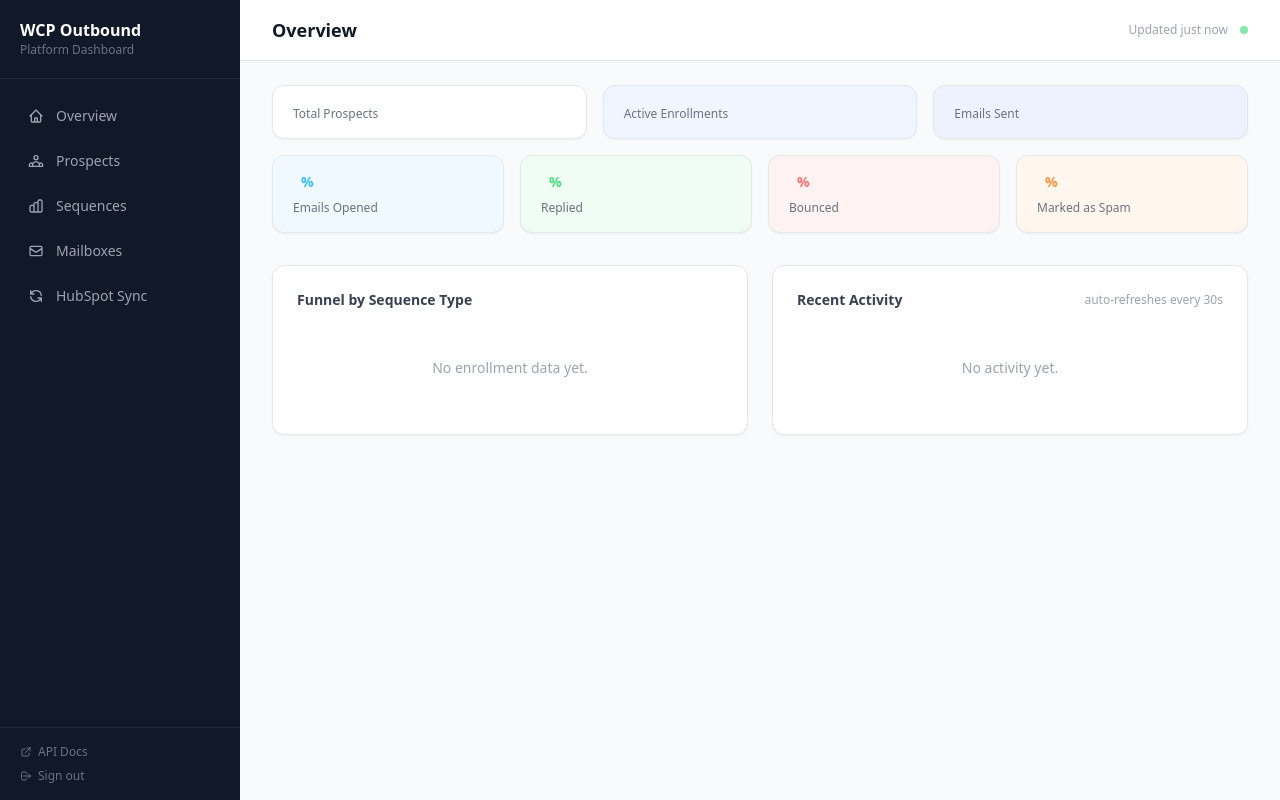
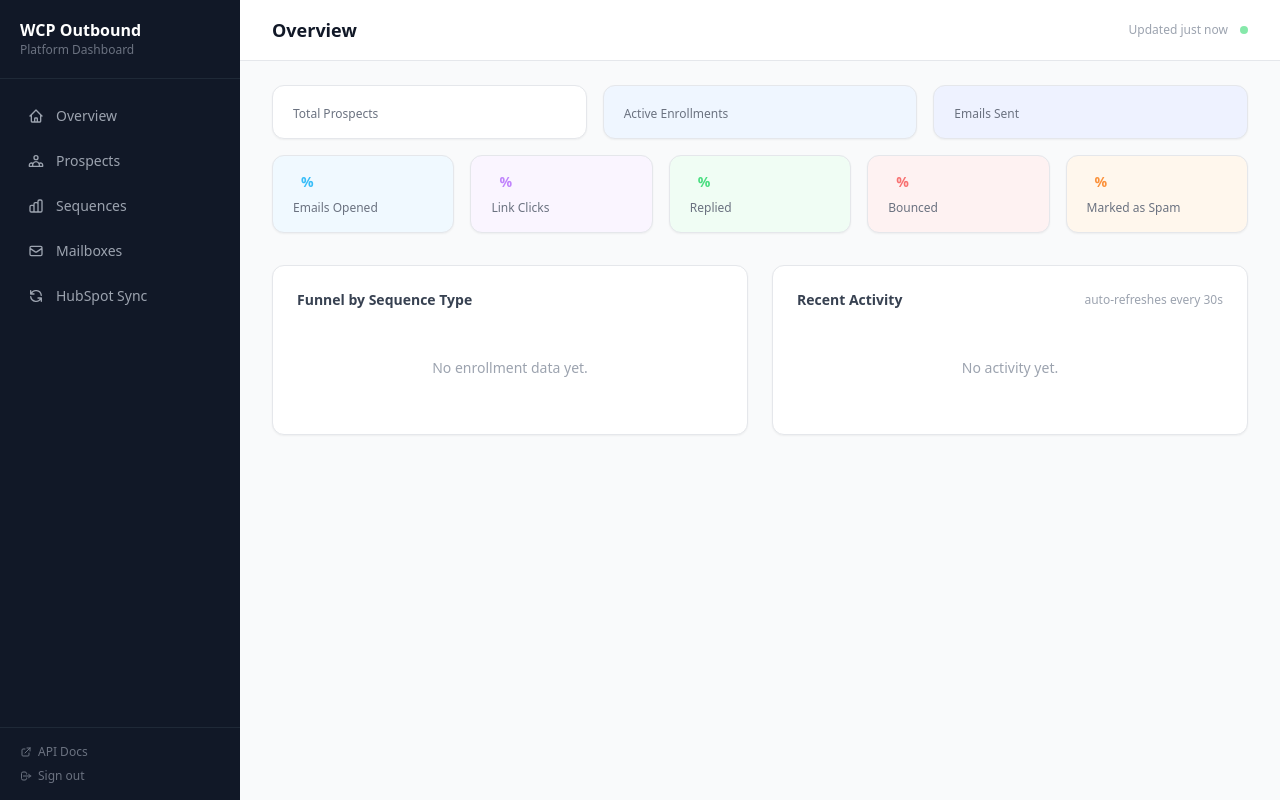
Before and after one commit to brian-refactor/wcp-outbound-platform, a FastAPI app: template app/templates/dashboard/overview.html in a window 1280 px wide. Run offline with FastAPI, Linux system fonts and the light colour scheme; the template is opened without the code that fills it, so the values that code supplies are empty; some libraries are stand-ins or nearby versions.

Commit message:
feat: add Link Clicks KPI card to dashboard overview
Adds a purple clicks card between Opened and Replied showing total
unique clickers and click rate (% of sent). click_rate was also missing
from OverviewStats model.

Co-Authored-By: Claude Sonnet 4.6 <noreply@anthropic.com>

```diff
--- a/app/routers/stats.py
+++ b/app/routers/stats.py
@@ -34,6 +34,7 @@ class OverviewStats(BaseModel):
     hubspot_pending: int
     high_intent_upgrades: int
     open_rate: float
+    click_rate: float
     reply_rate: float
     bounce_rate: float
     spam_rate: float
@@ -176,6 +177,7 @@ def overview_stats(db: Session = Depends(get_db)):
         hubspot_pending=hubspot_pending,
         high_intent_upgrades=high_intent_upgrades,
         open_rate=rate(total_opened),
+        click_rate=rate(total_clicked),
         reply_rate=rate(total_replied),
         bounce_rate=rate(total_bounced),
         spam_rate=rate(total_spam),
--- a/app/templates/dashboard/overview.html
+++ b/app/templates/dashboard/overview.html
@@ -21,7 +21,7 @@
 </div>
 
 {# ── Engagement rates row ── #}
-<div class="grid grid-cols-2 md:grid-cols-4 gap-4 mb-8">
+<div class="grid grid-cols-2 md:grid-cols-5 gap-4 mb-8">
 
   <div class="rounded-xl border border-gray-200 bg-sky-50 px-5 py-4 shadow-sm">
     <div class="flex items-end gap-2">
@@ -29,6 +29,14 @@
       <div class="text-sm font-semibold text-sky-400 mb-1">{{ stats.open_rate }}%</div>
     </div>
     <div class="text-xs font-medium text-gray-500 mt-1">Emails Opened</div>
+  </div>
+
+  <div class="rounded-xl border border-gray-200 bg-purple-50 px-5 py-4 shadow-sm">
+    <div class="flex items-end gap-2">
+      <div class="text-3xl font-bold text-purple-600">{{ stats.total_clicked }}</div>
+      <div class="text-sm font-semibold text-purple-400 mb-1">{{ stats.click_rate }}%</div>
+    </div>
+    <div class="text-xs font-medium text-gray-500 mt-1">Link Clicks</div>
   </div>
 
   <div class="rounded-xl border border-gray-200 bg-green-50 px-5 py-4 shadow-sm">
```
